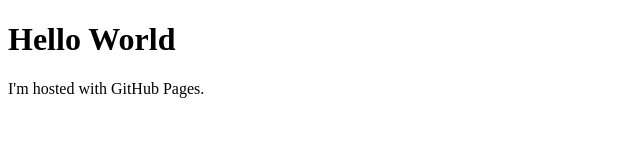
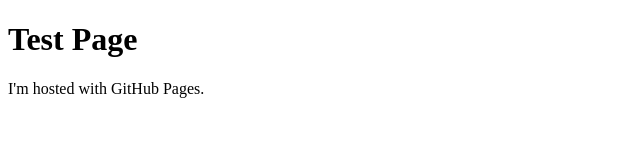
Before and after one commit to ketanmj/ketanmj.github.io, a plain HTML site: page index.html in a window 1280 px wide. Shown: the whole page, without its empty margins (0-640 px from the left). Drawn offline with Linux system fonts and the light colour scheme.

Commit message:
Update index.html

```diff
--- a/index.html
+++ b/index.html
@@ -1,7 +1,7 @@
 <!DOCTYPE html>
 <html>
 <body>
-<h1>Hello World</h1>
+<h1>Test Page</h1>
 <p>I'm hosted with GitHub Pages.</p>
 </body>
 </html>
```
